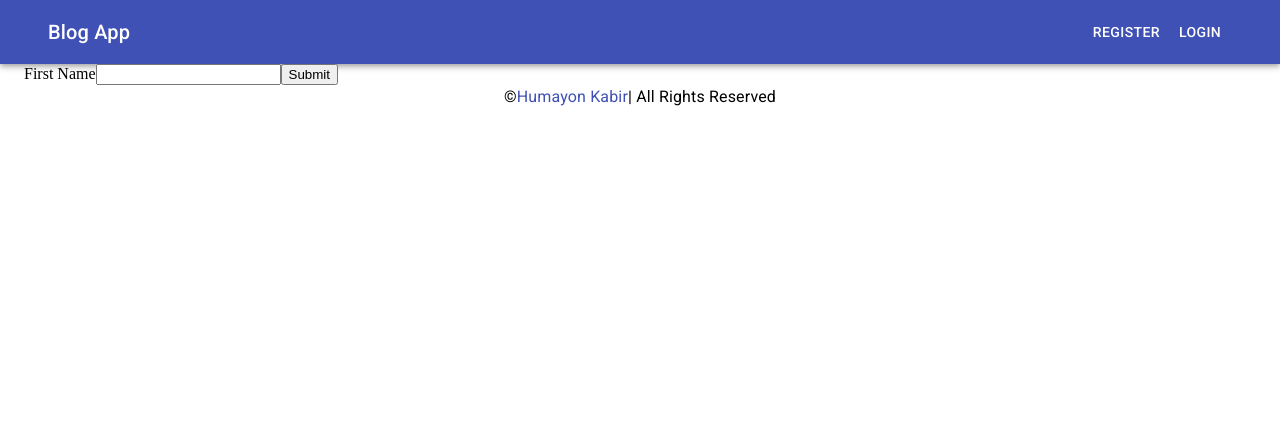
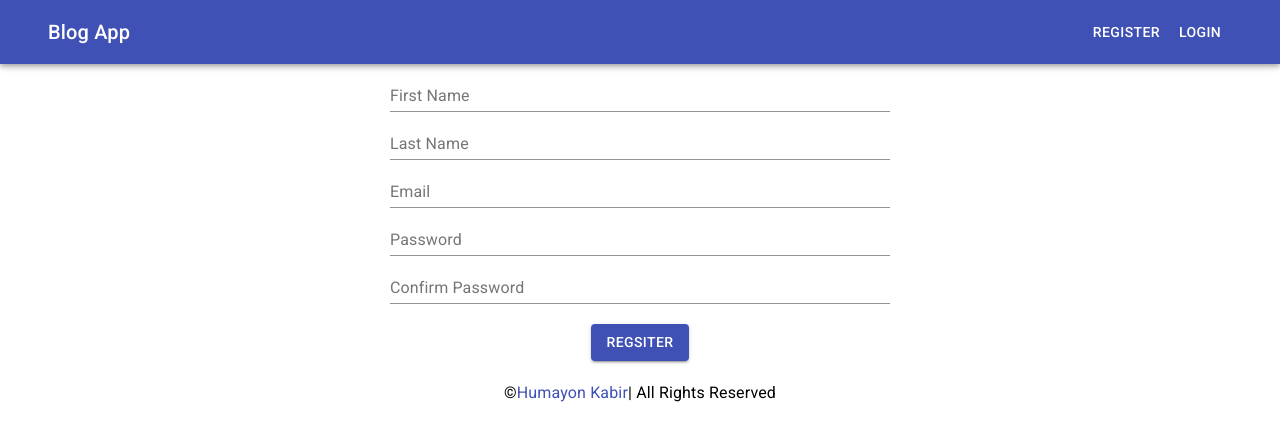
Before and after one commit to Humayon/react-redux-blog, a React (Create React App) app: page /register in a window 1280 px wide. Shown: the top 440 px of the page. Built offline with nearby package versions, Linux system fonts and the light colour scheme; the HTML template or start-up script is replaced by a standard one.

Commit message:
route added

```diff
--- a/src/App.css
+++ b/src/App.css
@@ -9,3 +9,14 @@ body {
 .not-found-content {
   padding: 50px;
 }
+button.MuiButtonBase-root.MuiButton-root.MuiButton-contained.btn-submit.MuiButton-containedPrimary {
+  margin: 20px auto;
+  display: block;
+}
+form.register-form {
+  max-width: 500px;
+  margin: auto;
+}
+.error-warning {
+  color: red;
+}
--- a/src/App.js
+++ b/src/App.js
@@ -8,15 +8,15 @@ import { NotFound } from './components/pages';
 const App = () => {
   return (
     <div>
-      <Layout>
-        <Router>
+      <Router>
+        <Layout>
           <Switch>
             <Route path="/register" component={Register} />
             <Route path="/login" component={Login} />
             <Route component={NotFound} />
           </Switch>
-        </Router>
-      </Layout>
+        </Layout>
+      </Router>
     </div>
   );
 };
--- a/src/components/auth/Login.js
+++ b/src/components/auth/Login.js
@@ -1,7 +1,67 @@
 import React from 'react';
+import { withFormik, Form, ErrorMessage } from 'formik';
+import * as Yup from 'yup';
+import { TextField, Button } from '@material-ui/core';
 
-const Login = () => {
-  return <p>Login Comp</p>;
+const Login = ({ isSubmitting, handleChange, handleBlur, values }) => {
+  return (
+    <Form noValidate className="register-form">
+      <TextField
+        name="email"
+        value={values.email}
+        onChange={handleChange}
+        onBlur={handleBlur}
+        label="Email"
+        fullWidth
+        type="email"
+      />
+      <ErrorMessage name="email" component="div" className="error-warning" />
+
+      <TextField
+        name="password"
+        value={values.password}
+        onChange={handleChange}
+        onBlur={handleBlur}
+        label="Password"
+        fullWidth
+        type="password"
+      />
+      <ErrorMessage name="password" component="div" className="error-warning" />
+
+      <Button
+        variant="contained"
+        color="primary"
+        disabled={isSubmitting}
+        type="submit"
+        className="btn-submit"
+      >
+        Login
+      </Button>
+    </Form>
+  );
 };
 
-export default Login;
+export default withFormik({
+  mapPropsToValues() {
+    return {
+      email: '',
+      password: ''
+    };
+  },
+  validationSchema: Yup.object().shape({
+    email: Yup.string()
+      .email()
+      .required('Valid Email is required'),
+    password: Yup.string()
+      .min(7, 'Minimum 7 character required')
+      .max(10, 'Maximum 10 character')
+      .required('Password is required')
+  }),
+  handleSubmit(values, { resetForm, setSubmitting }) {
+    setTimeout(() => {
+      console.log(values);
+      setSubmitting(false);
+      resetForm();
+    }, 1000);
+  }
+})(Login);
--- a/src/components/auth/Register.js
+++ b/src/components/auth/Register.js
@@ -1,16 +1,83 @@
 import React from 'react';
-import { withFormik, Form, Field, ErrorMessage } from 'formik';
+import { withFormik, Form, ErrorMessage } from 'formik';
 import * as Yup from 'yup';
+import { TextField, Button } from '@material-ui/core';
 
-const Register = ({ isSubmitting, errors, touched }) => {
+const Register = ({ isSubmitting, handleChange, handleBlur, values }) => {
   return (
-    <Form>
-      <label htmlFor="firstName">First Name</label>
-      <Field type="text" name="firstName" />
-      <button disabled={isSubmitting} type="submit">
-        Submit
-      </button>
-      <ErrorMessage name="firstName" component="div" />
+    <Form noValidate className="register-form">
+      <TextField
+        name="firstName"
+        value={values.firstName}
+        onChange={handleChange}
+        onBlur={handleBlur}
+        label="First Name"
+        fullWidth
+        type="text"
+      />
+      <ErrorMessage
+        name="firstName"
+        component="div"
+        className="error-warning"
+      />
+
+      <TextField
+        name="lastName"
+        value={values.lastName}
+        onChange={handleChange}
+        onBlur={handleBlur}
+        label="Last Name"
+        fullWidth
+        type="text"
+      />
+      <ErrorMessage name="lastName" component="div" className="error-warning" />
+
+      <TextField
+        name="email"
+        value={values.email}
+        onChange={handleChange}
+        onBlur={handleBlur}
+        label="Email"
+        fullWidth
+        type="email"
+      />
+      <ErrorMessage name="email" component="div" className="error-warning" />
+
+      <TextField
+        name="password"
+        value={values.password}
+        onChange={handleChange}
+        onBlur={handleBlur}
+        label="Password"
+        fullWidth
+        type="password"
+      />
+      <ErrorMessage name="password" component="div" className="error-warning" />
+
+      <TextField
+        name="confirmPassword"
+        value={values.confirmPassword}
+        onChange={handleChange}
+        onBlur={handleBlur}
+        label="Confirm Password"
+        fullWidth
+        type="password"
+      />
+      <ErrorMessage
+        name="confirmPassword"
+        component="div"
+        className="error-warning"
+      />
+
+      <Button
+        variant="contained"
+        color="primary"
+        disabled={isSubmitting}
+        type="submit"
+        className="btn-submit"
+      >
+        Regsiter
+      </Button>
     </Form>
   );
 };
@@ -18,14 +85,32 @@ const Register = ({ isSubmitting, errors, touched }) => {
 export default withFormik({
   mapPropsToValues() {
     return {
-      firstName: ''
+      firstName: '',
+      lastName: '',
+      email: '',
+      password: '',
+      confirmPassword: ''
     };
   },
   validationSchema: Yup.object().shape({
     firstName: Yup.string()
       .min(2, 'Minimum 2 character required')
       .max(7, 'Maximum 7 character')
-      .required('First Name is required')
+      .required('First Name is required'),
+    lastName: Yup.string()
+      .min(2, 'Minimum 2 character required')
+      .max(7, 'Maximum 7 character')
+      .required('Last Name is required'),
+    email: Yup.string()
+      .email()
+      .required('Valid Email is required'),
+    password: Yup.string()
+      .min(7, 'Minimum 7 character required')
+      .max(10, 'Maximum 10 character')
+      .required('Password is required'),
+    confirmPassword: Yup.string()
+      .oneOf([Yup.ref('password'), null], 'Password not matched')
+      .required('Confirm password')
   }),
   handleSubmit(values, { resetForm, setSubmitting }) {
     setTimeout(() => {
--- a/src/components/header_footer/Header.js
+++ b/src/components/header_footer/Header.js
@@ -1,7 +1,8 @@
 import React, { useState } from 'react';
-import { AppBar, Typography, Toolbar, Container } from '@material-ui/core';
+import { AppBar, Toolbar, Container, Link } from '@material-ui/core';
 import RegisterLinks from './RegisterLinks';
 import LoginLinks from './LoginLinks';
+import { Link as RouterLink } from 'react-router-dom';
 
 const Header = () => {
   const [auth, setAuth] = useState(false);
@@ -9,9 +10,16 @@ const Header = () => {
     <AppBar position="static">
       <Container>
         <Toolbar>
-          <Typography variant="h6" className="header-title">
+          <Link
+            variant="h6"
+            className="header-title"
+            color="inherit"
+            underline="none"
+            to="/"
+            component={RouterLink}
+          >
             Blog App
-          </Typography>
+          </Link>
           {auth ? <LoginLinks /> : <RegisterLinks />}
         </Toolbar>
       </Container>
--- a/src/components/header_footer/RegisterLinks.js
+++ b/src/components/header_footer/RegisterLinks.js
@@ -1,11 +1,15 @@
 import React from 'react';
 import { Button } from '@material-ui/core';
-
+import { Link } from 'react-router-dom';
 const RegisterLinks = () => {
   return (
     <React.Fragment>
-      <Button color="inherit">Register</Button>
-      <Button color="inherit">Login</Button>
+      <Button color="inherit" component={Link} to="/register">
+        Register
+      </Button>
+      <Button color="inherit" component={Link} to="/login">
+        Login
+      </Button>
     </React.Fragment>
   );
 };
```
